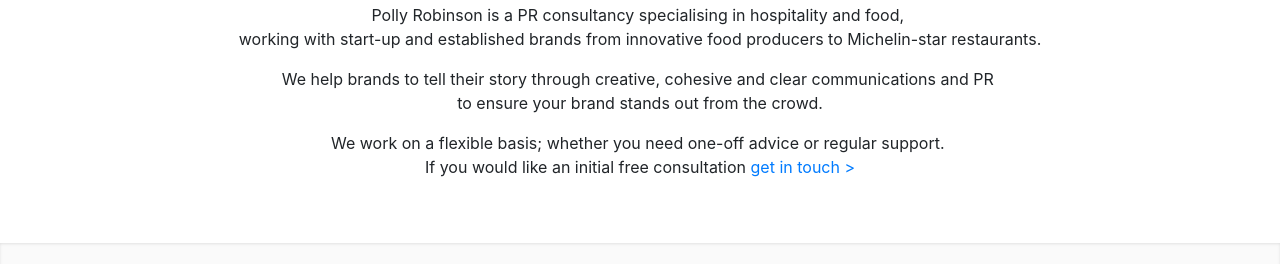
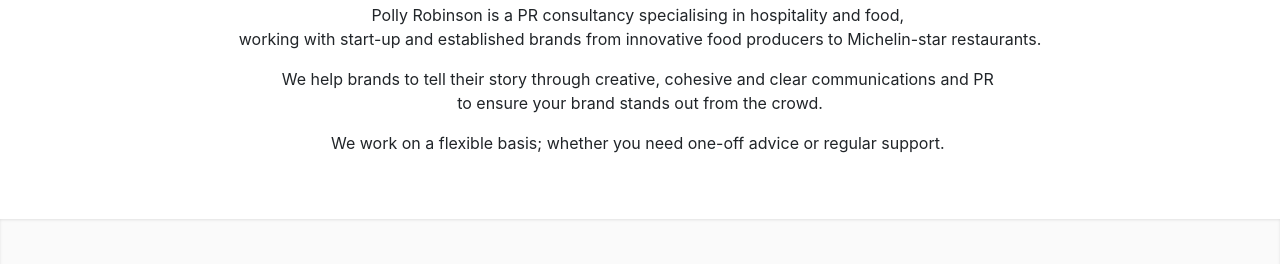
Before and after one commit to darran-blacky/portfolioTemplate, a website: page index.html in a window 1280 px wide. Shown: the part 775-1039 px from the top of the page. Drawn offline with nearby package versions, Linux system fonts and the light colour scheme.

Commit message:
updated intro text on home page

```diff
--- a/index.html
+++ b/index.html
@@ -89,7 +89,7 @@
         <h1 style="text-align: center; white-space: pre-wrap;">&nbsp;PR &amp; communications for food &amp; drink, restaurants &amp; hospitality</h1>
         <p style="text-align: center; white-space: pre-wrap;">Polly Robinson is a PR consultancy specialising in hospitality and food, <br>working with start-up and established brands from innovative food producers to Michelin-star restaurants.</p>
         <p style="text-align: center; white-space: pre-wrap;">We help brands to tell their story through creative, cohesive and clear communications and PR <br>to ensure your brand stands out from the crowd.</p>
-        <p style="text-align: center; white-space: pre-wrap;">We work on a flexible basis; whether you need one-off advice or regular support.&nbsp;<br>If you would like an initial free consultation <a href="/contact-us">get in touch &gt;</a></p></div>
+        <p style="text-align: center; white-space: pre-wrap;">We work on a flexible basis; whether you need one-off advice or regular support.&nbsp;</p></div>
       <!-- /.row -->
     </section class="dark">
     <!-- Team Members -->
```
